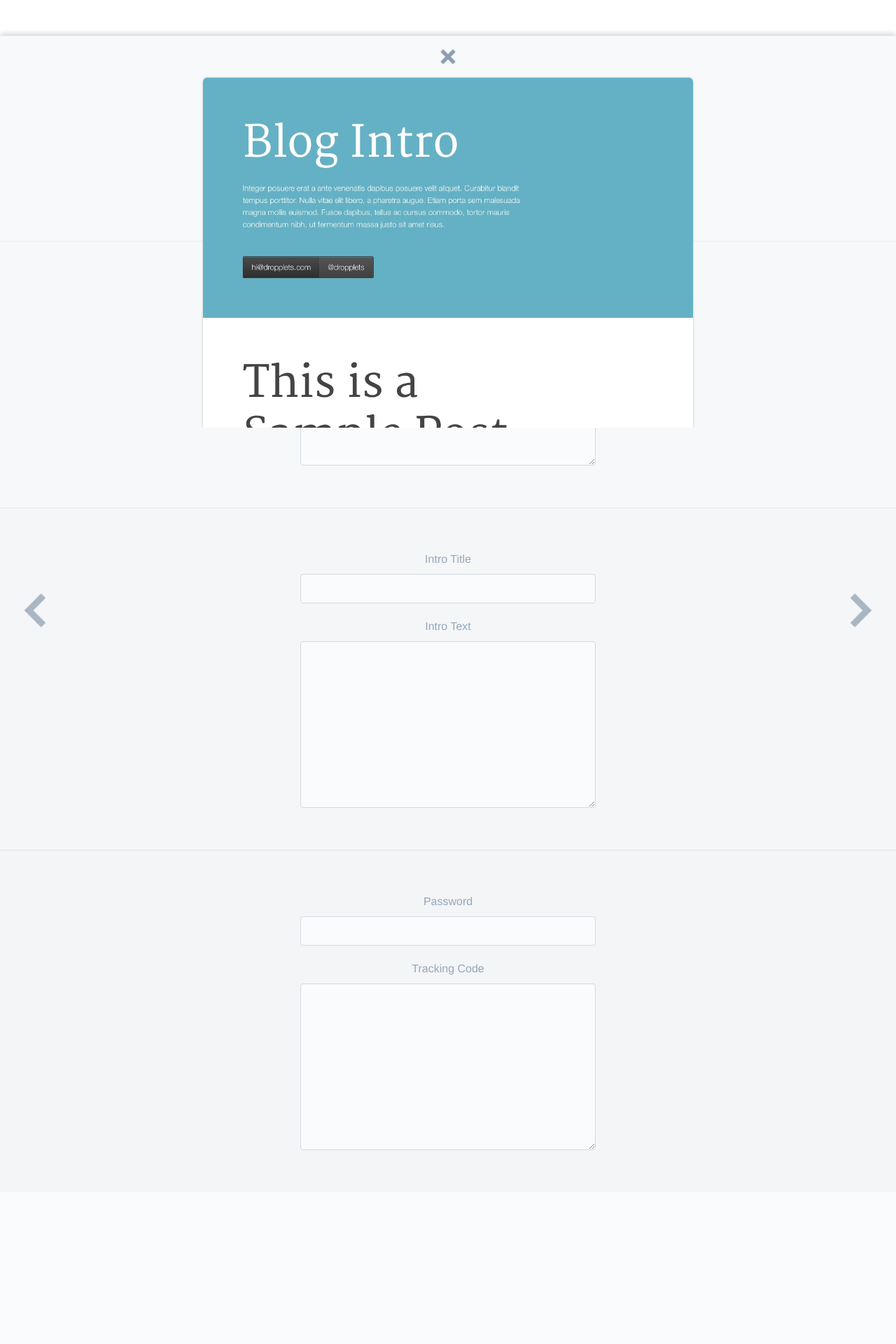
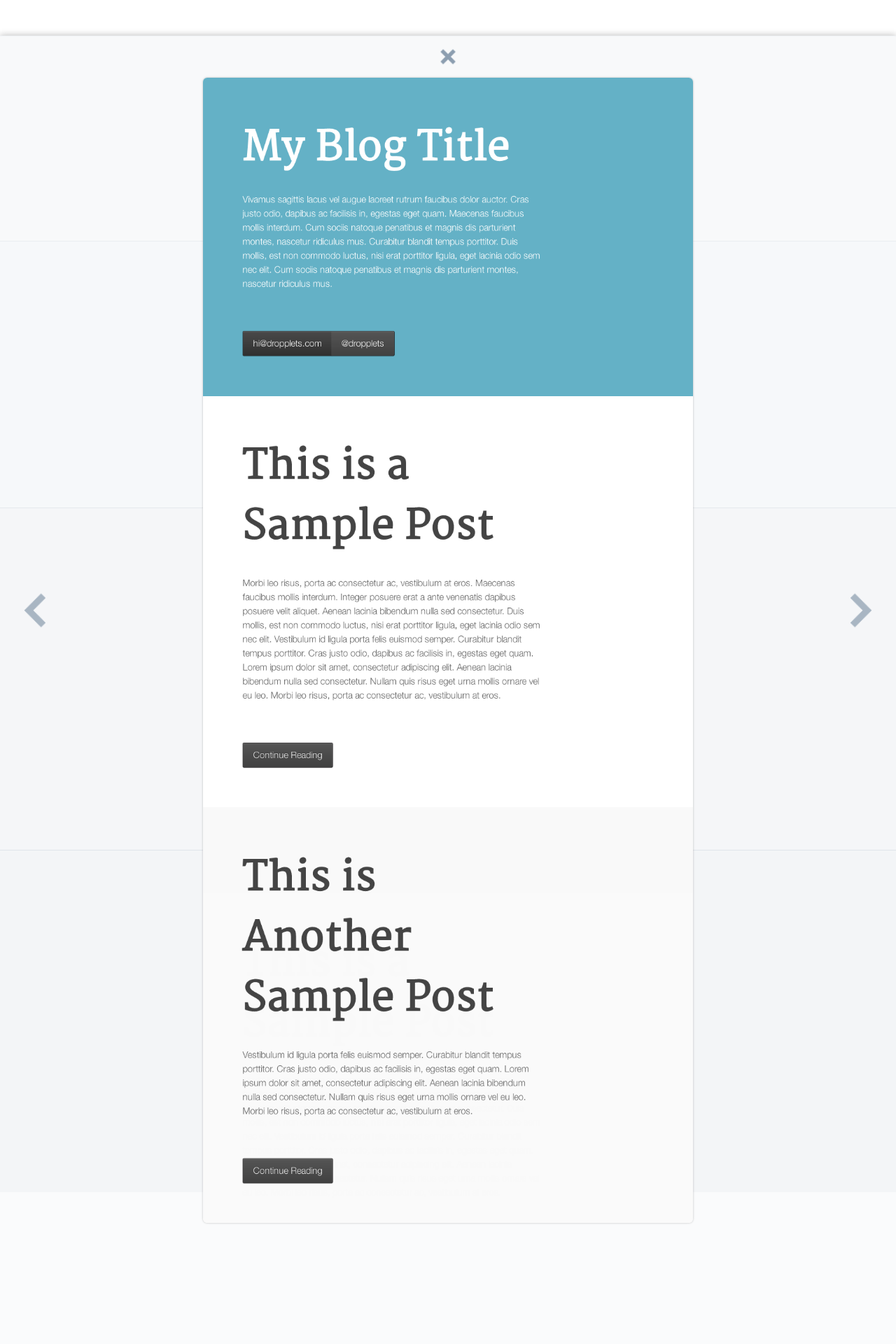
Before and after one commit to johnroper100/dropplets, a PHP site: page /dashboard/index.php in a window 1280 px wide. Shown: the part 2059-3979 px from the top of the page at 70% size. Run offline with PHP 8.4, Linux system fonts and the light colour scheme; the visitor is signed in with stand-in values (Sample User, id 1); data that the repository does not hold is empty; a stand-in replaces the project's code that opens the database connection; some libraries are stand-ins or nearby versions.

Commit message:
Remove Height Limit for Template Carousel
This will allow template screenshots to stretch the full height on
larger displays.

```diff
--- a/dropplets/style/style.css
+++ b/dropplets/style/style.css
@@ -63,7 +63,7 @@ p {
     margin-bottom: -110px;
     position: absolute;
     bottom: -2000px;
-    z-index: 20000;
+    z-index: 30000;
     overflow-y: auto;
     box-shadow: 0 0 10px rgba(0, 0, 0, 0.15);
 }
@@ -346,18 +346,14 @@ button:hover {
 	list-style: none;
 	display: block;
 	width: 100%;
-	height: 550px;
-	overflow: hidden;
 }
 
 #templates li {
 	text-align: center;
 	width: 100%;
-	height: 550px;
 	padding: 0;
 	display: block;
 	float: left;
-	overflow: hidden;
 }
 
 #templates li img {
```
Also changed, not shown: templates/panels/screenshot.jpg, templates/simple/screenshot.jpg.
